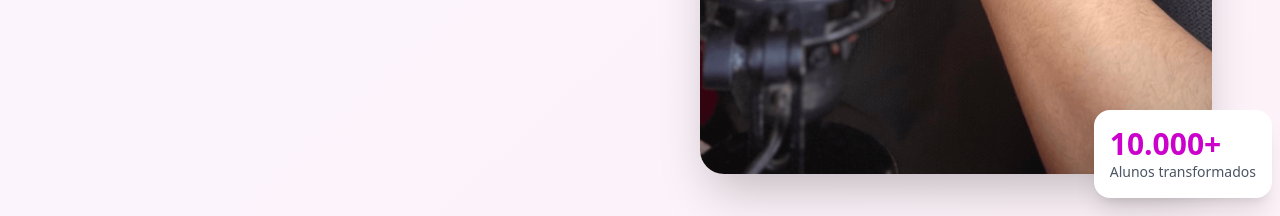
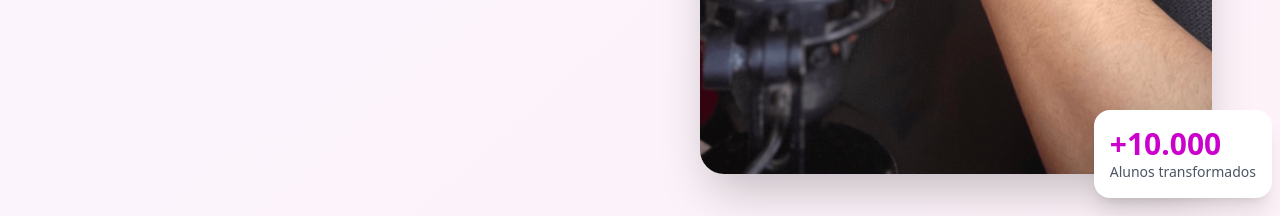
Before and after one commit to not-lew/ribant-teacher, a React (Vite) app: page / in a window 1280 px wide. Shown: the part 880-1096 px from the top of the page. Built offline with nearby package versions, Linux system fonts and the light colour scheme.

Commit message:
Update Hero.tsx

```diff
--- a/src/components/Hero.tsx
+++ b/src/components/Hero.tsx
@@ -67,7 +67,7 @@ export const Hero = () => {
                 loading="eager"
               />
               <div className="absolute -bottom-4 sm:-bottom-6 -right-4 sm:-right-6 bg-white rounded-2xl p-3 sm:p-4 shadow-xl">
-                <div className="text-2xl sm:text-3xl font-bold text-[#cc00cc]">10.000+</div>
+                <div className="text-2xl sm:text-3xl font-bold text-[#cc00cc]">+10.000</div>
                 <div className="text-xs sm:text-sm text-gray-600">Alunos transformados</div>
               </div>
             </div>
```
